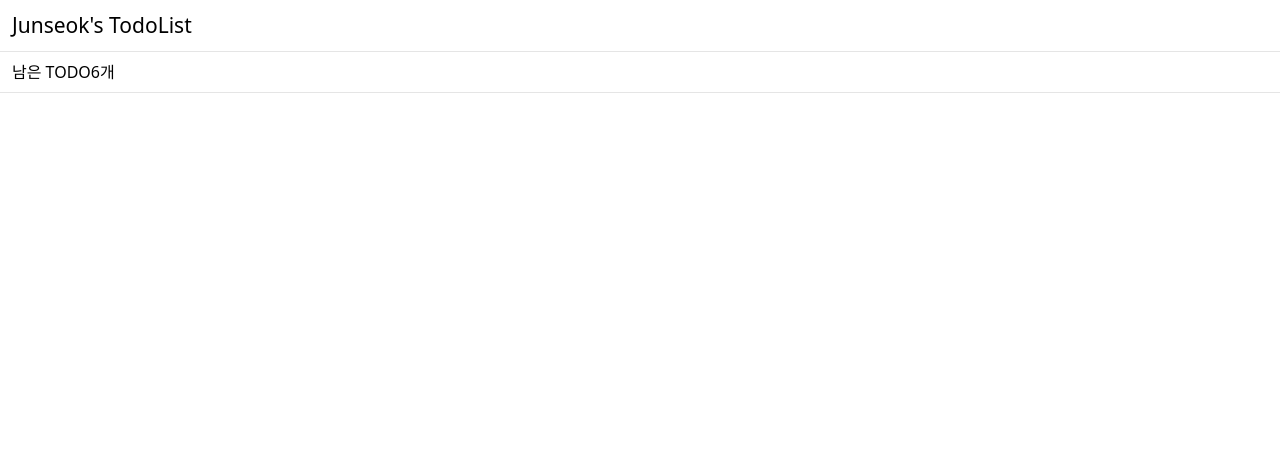
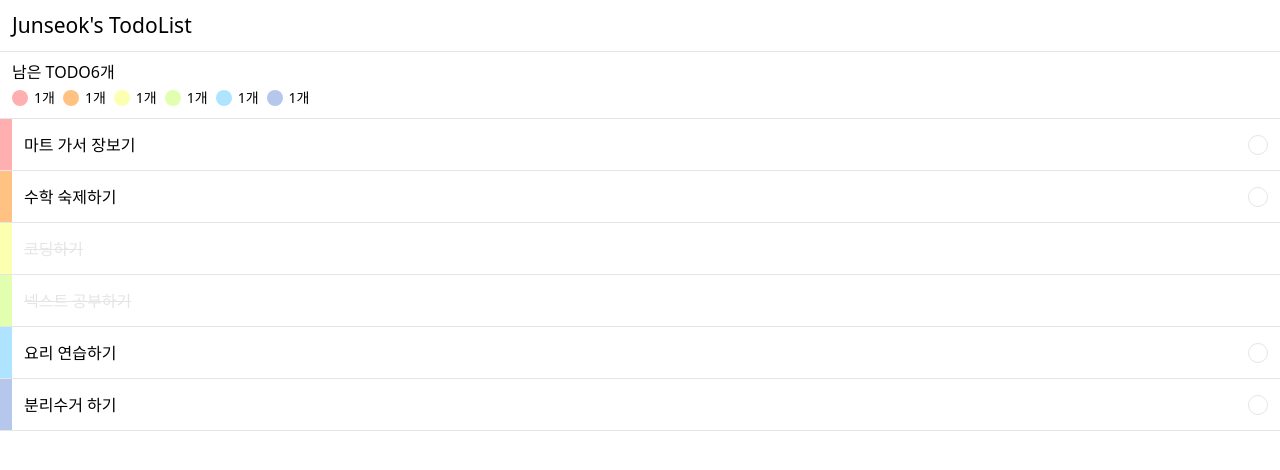
Before and after one commit to rews7895/Next.js-starting-with-clone-coding-todo, a Next.js app: page / in a window 1280 px wide. Shown: the top 470 px of the page. Built offline with nearby package versions, Linux system fonts and the light colour scheme.

Commit message:
todolist 기본 리스트 출력

```diff
--- a/components/TodoList.tsx
+++ b/components/TodoList.tsx
@@ -1,4 +1,4 @@
-import React from "react";
+import React, { useMemo, useCallback } from "react";
 import styled from "styled-components";
 import palette from "../styles/palette";
 import { TodoType } from "../types/todo";
@@ -9,11 +9,91 @@
   .todo-list-header {
     padding: 12px;
     border-bottom: 1px solid ${palette.gray};
-
+    .todo-list-last-go {
+      margin-bottom: 10px;
+    }
     .todo-list-last-todo {
       font-size: 14px;
       span {
         margin-left: 8px;
+      }
+    }
+    .todo-list-header-colors {
+      display: flex;
+      .todo-list-header-color-num {
+        display: flex;
+        margin-right: 8px;
+        p {
+          font-size: 14px;
+          line-height: 16px;
+          margin: 0%;
+          margin-left: 6px;
+        }
+        .todo-list-header-round-color {
+          width: 16px;
+          height: 16px;
+          border-radius: 50%;
+        }
+      }
+    }
+  }
+  .bg-blue {
+    background-color: ${palette.blue};
+  }
+  .bg-green {
+    background-color: ${palette.green};
+  }
+  .bg-navy {
+    background-color: ${palette.navy};
+  }
+  .bg-orange {
+    background-color: ${palette.orange};
+  }
+  .bg-red {
+    background-color: ${palette.red};
+  }
+  .bg-yellow {
+    background-color: ${palette.yellow};
+  }
+  .todo-list {
+    .todo-item {
+      display: flex;
+      justify-content: space-between;
+      align-items: center;
+      width: 100%;
+      height: 52px;
+      border-bottom: 1px solid ${palette.gray};
+
+      .todo-left-side {
+        width: 100%;
+        height: 100%;
+        display: flex;
+        align-items: center;
+        .todo-color-block {
+          width: 12px;
+          height: 100%;
+        }
+        .checked-todo-text {
+          color: ${palette.gray};
+          text-decoration: line-through;
+        }
+        .todo-text {
+          margin-left: 12px;
+          font-size: 16px;
+        }
+      }
+      .todo-right-side {
+        display: flex;
+        margin-right: 12px;
+
+        .todo-button {
+          width: 20px;
+          height: 20px;
+          border-radius: 50%;
+          border: 1px solid ${palette.gray};
+          background-color: transparent;
+          outline: none;
+        }
       }
     }
   }
@@ -24,13 +104,104 @@
 }
 
 const TodoList: React.FC<IProps> = ({ todos }) => {
+  // useCallback : 함수에 종속성을 줄 수 있음.
+  const getTodoColorNums = useCallback(() => {
+    let red = 0;
+    let orange = 0;
+    let yellow = 0;
+    let green = 0;
+    let blue = 0;
+    let navy = 0;
+    todos.forEach((todo) => {
+      switch (todo.color) {
+        case "red":
+          red += 1;
+          break;
+        case "orange":
+          orange += 1;
+          break;
+        case "yellow":
+          yellow += 1;
+          break;
+        case "green":
+          green += 1;
+          break;
+        case "blue":
+          blue += 1;
+          break;
+        case "navy":
+          navy += 1;
+          break;
+        default:
+          break;
+      }
+    });
+    return {
+      red,
+      orange,
+      yellow,
+      green,
+      blue,
+      navy
+    };
+  }, [todos]);
+
+  // useMemo : 변수에 종속성을 주어 함수의 재연산을 방지할 수 있는 훅스
+  const todoColorNums = useMemo(getTodoColorNums, [todos]);
+
+  // 객체의 문자열 인덱스 사용을 위한 타입
+  // 이런식으로 타입을 지정해주지 않으면 아래 대괄호 표기법 사용 시 타입 에러가 난다.
+  type ObjectIndexType = {
+    [key: string]: number | undefined;
+  };
+
+  const todoColorNums2 = useMemo(() => {
+    const colors: ObjectIndexType = {};
+    todos.forEach((todo) => {
+      const value = colors[todo.color];
+      if (!value) {
+        // 자바스크립트에서 대괄호 표기법을 사용하면 객체의 프로퍼티에 접근할 수 있다.
+        colors[`${todo.color}`] = 1;
+      } else {
+        colors[`${todo.color}`] = value + 1;
+      }
+    });
+    return colors;
+  }, [todos]);
+
   return (
     <Container>
       <div className="todo-list-header">
         <p className="todo-list-last-go">
           남은 TODO<span>{todos.length}개</span>
         </p>
+        <div className="todo-list-header-colors">
+          {/* Object.keys()를 사용하면 객체의 키값들을 배열로 얻을 수 있다. */}
+          {Object.keys(todoColorNums2).map((color, index) => (
+            <div className="todo-list-header-color-num" key={index}>
+              <div className={`todo-list-header-round-color bg-${color}`} />
+              <p>{ todoColorNums2[color]}개</p>
             </div>
+          ))}
+        </div>
+      </div>
+      <ul className="todo-list">
+        {todos.map((todo) => (
+          <li className="todo-item" key={todo.id}>
+            <div className="todo-left-side">
+              <div className={`todo-color-block bg-${todo.color}`} />
+              <p className={`todo-text ${todo.checked ? "checked-todo-text" : ""}`}>
+                {todo.text}
+              </p>
+            </div>
+            <div className="todo-right-side">
+              {!todo.checked && (
+                <button type="button" className="todo-button" onClick={() => {}} />
+              )}
+            </div>
+          </li>
+        ))}
+      </ul>
     </Container>
   );
 };
```
Lines whose indentation alone changed are shown as unchanged.
